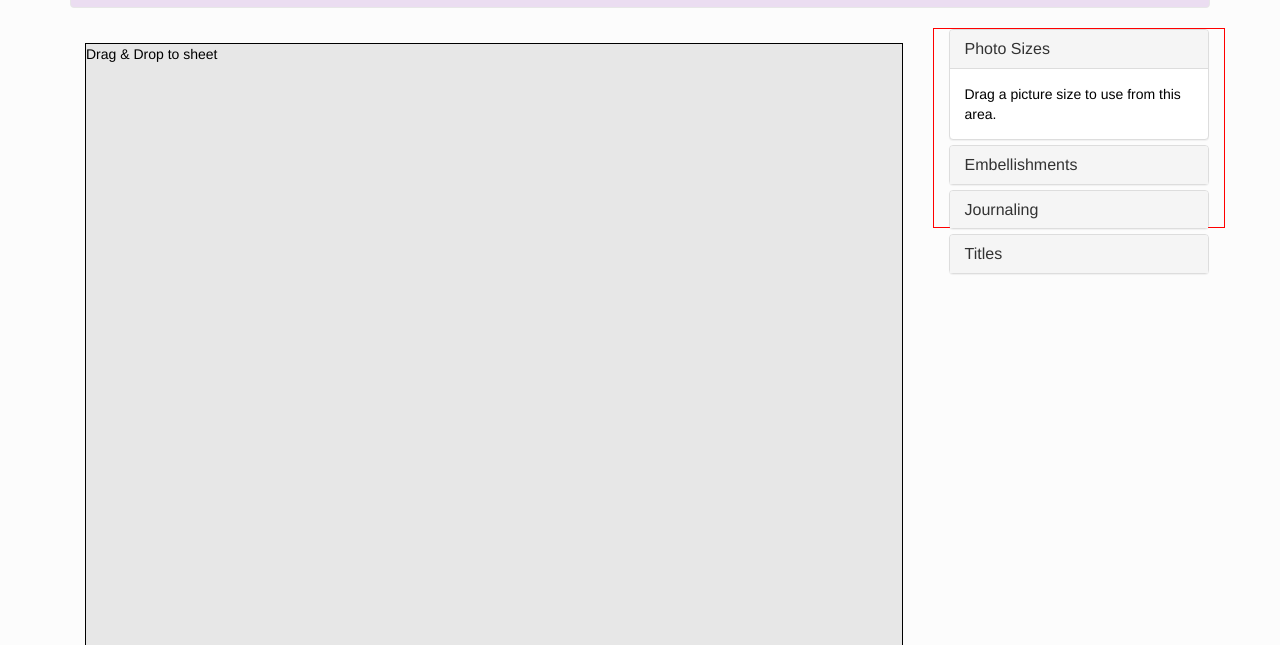
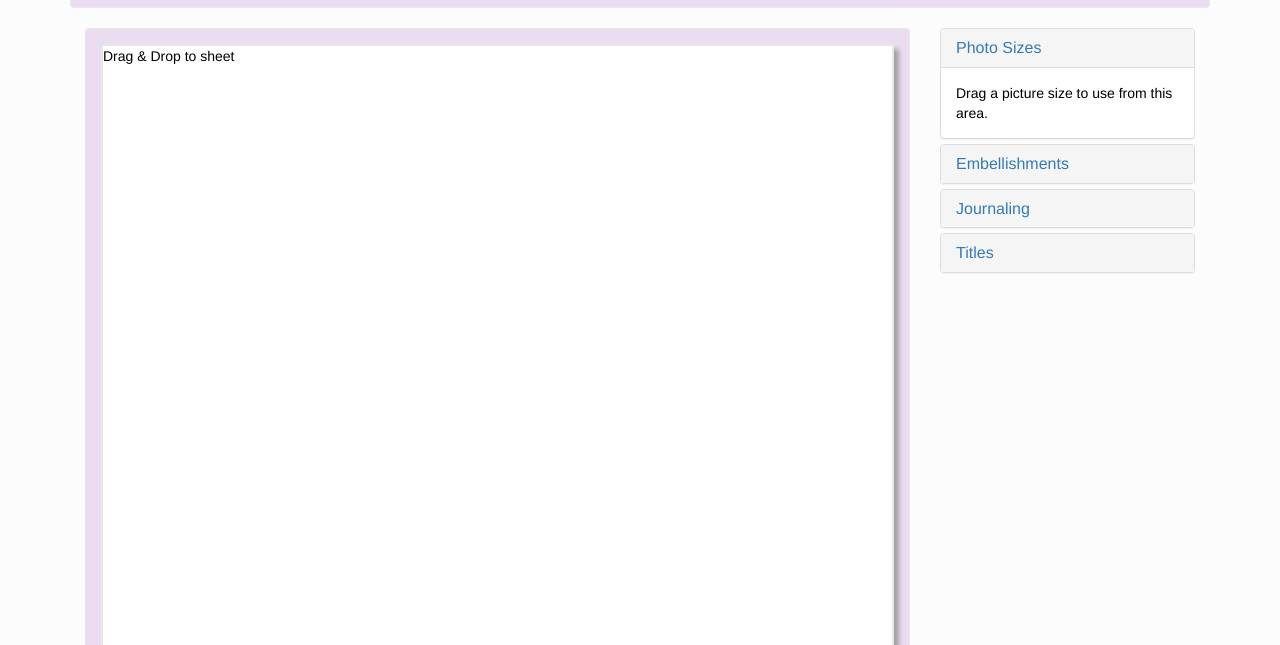
Before and after one commit to hhernandez008/ScrappyLayouts, a plain HTML site: page htmlPages/sketching.html in a window 1280 px wide. Shown: the part 155-800 px from the top of the page. Drawn offline with nearby package versions, Linux system fonts and the light colour scheme.

Commit message:
basic layout for sketch page

```diff
--- a/htmlPages/sketching.html
+++ b/htmlPages/sketching.html
@@ -14,7 +14,6 @@
     <link rel="stylesheet" href="../stylesheets/navStyle.css">
     <link rel="stylesheet" href="../stylesheets/sketching.css">
 
-
     <script src="../script/appAndServices.js"></script>
     <script src="../script/directives.js"></script>
     <script src="../script/controller.js"></script>
@@ -26,8 +25,10 @@
         <div class="row">
             <div class="col-md-9">
                 <!-- Main Page Display -->
-                <div id="sheet">
+                <div id="sheetContainer">
+                    <div id="sheet" class="square">
                         Drag & Drop to sheet
+                    </div>
                 </div>
             </div>
             <div class="col-md-3">
@@ -35,11 +36,11 @@
                 <div class="panel-group" id="editAccordion">
                     <div class="panel panel-default">
                         <div class="panel-heading">
+                            <a data-toggle="collapse" data-parent="#editAccordion" href="#pictureSize">
                                 <h3 class="panel-title">
-                                <a data-toggle="collapse" data-parent="#editAccordion" href="#pictureSize">
                                     Photo Sizes
+                                </h3>
                             </a>
-                            </h3>
                         </div>
                         <div id="pictureSize" class="panel-collapse collapse in">
                             <div class="panel-body">
@@ -49,11 +50,11 @@
                     </div>
                     <div class="panel panel-default">
                         <div class="panel-heading">
+                            <a data-toggle="collapse" data-parent="#editAccordion" href="#embellishments">
                                 <h3 class="panel-title">
-                                <a data-toggle="collapse" data-parent="#editAccordion" href="#embellishments">
                                     Embellishments
+                                </h3>
                             </a>
-                            </h3>
                         </div>
                         <div id="embellishments" class="panel-collapse collapse">
                             <div class="panel-body">
@@ -63,11 +64,11 @@
                     </div>
                     <div class="panel panel-default">
                         <div class="panel-heading">
+                            <a data-toggle="collapse" data-parent="#editAccordion" href="#journaling">
                                 <h3 class="panel-title">
-                                <a data-toggle="collapse" data-parent="#editAccordion" href="#journaling">
                                     Journaling
+                                </h3>
                             </a>
-                            </h3>
                         </div>
                         <div id="journaling" class="panel-collapse collapse">
                             <div class="panel-body">
@@ -77,11 +78,11 @@
                     </div>
                     <div class="panel panel-default">
                         <div class="panel-heading">
+                            <a data-toggle="collapse" data-parent="#editAccordion" href="#titles">
                                 <h3 class="panel-title">
-                                <a data-toggle="collapse" data-parent="#editAccordion" href="#titles">
                                     Titles
+                                </h3>
                             </a>
-                            </h3>
                         </div>
                         <div id="titles" class="panel-collapse collapse">
                             <div class="panel-body">
--- a/stylesheets/homeStyle.css
+++ b/stylesheets/homeStyle.css
@@ -4,7 +4,6 @@ div.row {
 }
 
 #mainContent > div > div {
-    background-color: rgba(255, 255, 255, 0.8);
     border: 1px solid #e7e7e7;
     border-radius: 4px;
     margin: 10px 0;
--- a/stylesheets/navStyle.css
+++ b/stylesheets/navStyle.css
@@ -2,6 +2,9 @@ body{
     overflow-x: hidden;
     background-color: #fcfcfc;
     color: #000000;
+}
+.row{
+    margin: 20px 0;
 }
 /* NAVIGATION */
 .navbar{
--- a/stylesheets/sketching.css
+++ b/stylesheets/sketching.css
@@ -1,11 +1,20 @@
-.col-md-3 {
-    border: 1px solid red;
-    height: 200px;
+.row{
+    margin: 15px 0;
 }
+#sheetContainer{
+    border: 1px solid #e7e7e7;
+    border-radius: 4px;
+    padding: 15px;
+    background-color: rgba(163, 95, 193, 0.2);
+}
+#sheet.square{
+    width: 100%;
+    padding-bottom: 99.5%;
+    border: 2px solid #e7e7e7;
+    box-shadow: 5px 5px 5px #a1a1a1;
+    background-color: #ffffff;
+    position: relative;
+}
+#sheet.rectangle{
 
-#sheet{
-    border: 1px solid black;
-    height: 80vh;
-    margin: 15px;
-    background-color: #e7e7e7;
 }
```
Lines whose indentation alone changed are shown as unchanged.
